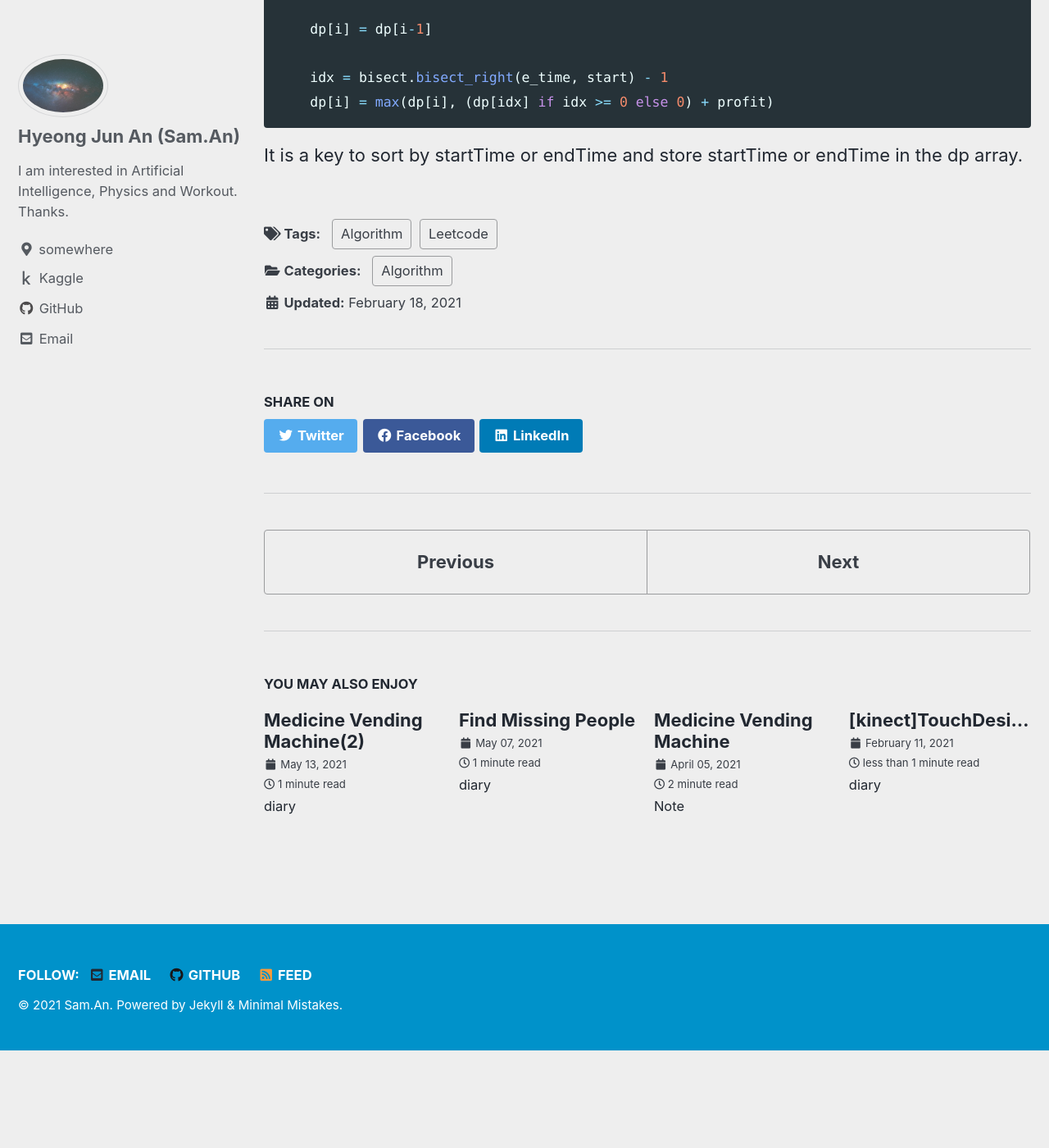
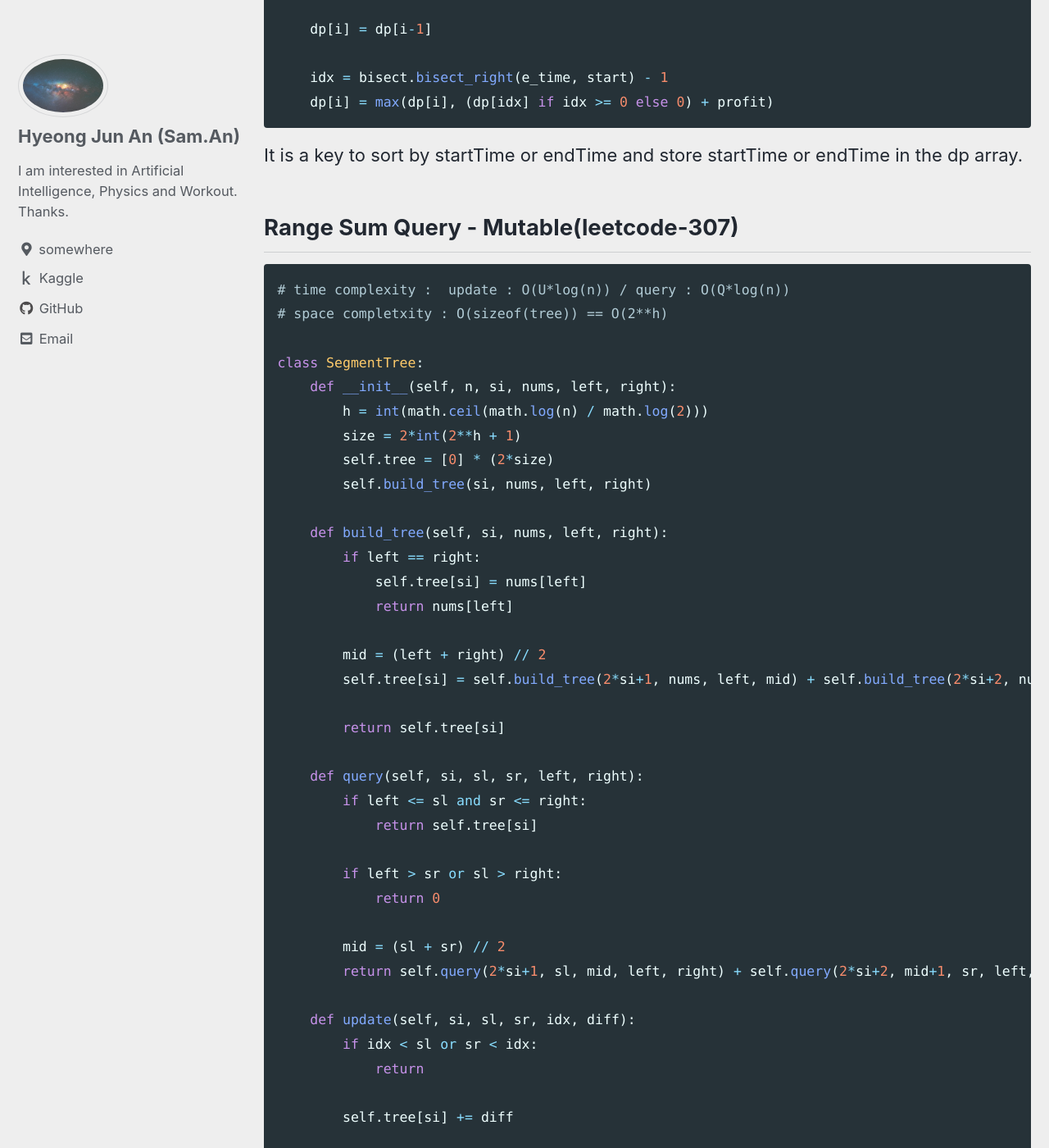
Before and after one commit to sammiee5311/sammiee5311.github.com, a Jekyll site: the page built from _posts/2021-02-18-Algorithm from Leetcode(3).md, in a window 1280 px wide and 1400 px high, scrolled down 1421 px. Shown: the whole window at 82% size. Built offline with Jekyll 4.4.1, drawn with Linux system fonts in a browser that asks for light colours; cached includes are drawn as plain includes; before the commit the page ends 2702 px from its top, so only the background shows below that; some of the changed text lies outside the part shown.

Commit message:
Update 2021-02-18-Algorithm from Leetcode(3).md

````diff
--- a/_posts/2021-02-18-Algorithm from Leetcode(3).md
+++ b/_posts/2021-02-18-Algorithm from Leetcode(3).md
@@ -57,3 +57,50 @@ for i in range(1, len(profits)):
 ```
 
 It is a key to sort by startTime or endTime and store startTime or endTime in the dp array.
+
+## Range Sum Query - Mutable(leetcode-307)
+
+``` python
+# time complexity :  update : O(U*log(n)) / query : O(Q*log(n))
+# space completxity : O(sizeof(tree)) == O(2**h)
+
+class SegmentTree:
+    def __init__(self, n, si, nums, left, right):
+        h = int(math.ceil(math.log(n) / math.log(2)))
+        size = 2*int(2**h + 1)
+        self.tree = [0] * (2*size)
+        self.build_tree(si, nums, left, right)
+
+    def build_tree(self, si, nums, left, right):
+        if left == right:
+            self.tree[si] = nums[left]
+            return nums[left]
+
+        mid = (left + right) // 2
+        self.tree[si] = self.build_tree(2*si+1, nums, left, mid) + self.build_tree(2*si+2, nums, mid+1, right)
+
+        return self.tree[si]
+
+    def query(self, si, sl, sr, left, right):
+        if left <= sl and sr <= right:
+            return self.tree[si]
+
+        if left > sr or sl > right:
+            return 0
+
+        mid = (sl + sr) // 2
+        return self.query(2*si+1, sl, mid, left, right) + self.query(2*si+2, mid+1, sr, left, right)
+
+    def update(self, si, sl, sr, idx, diff):
+        if idx < sl or sr < idx:
+            return
+
+        self.tree[si] += diff
+
+        if sl != sr:
+            mid = (sl + sr) // 2
+            self.update(2*si+1, sl, mid, idx, diff)
+            self.update(2*si+2, mid+1, sr, idx, diff)
+```
+
+Implement a Segment Tree is the key.
````
